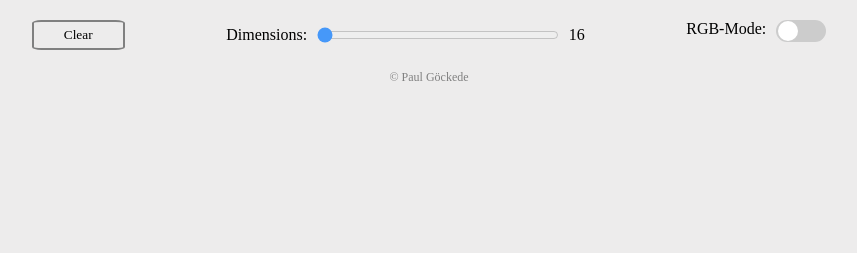
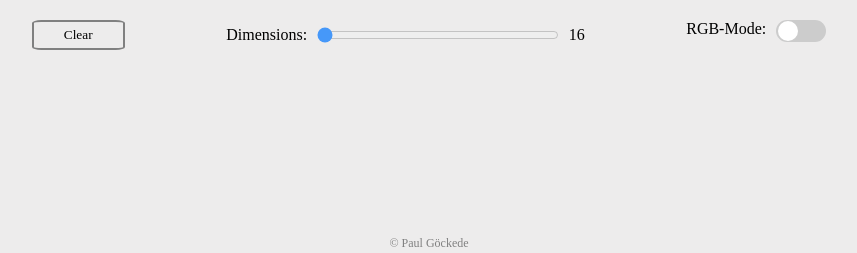
Before and after one commit to paulgoeckede/etch-a-sketch, a plain HTML site: page index.html in a window 1280 px wide. Shown: the part 544-797 px from the top of the page, without its empty margins (211-1068 px from the left). Drawn offline with Linux system fonts and the light colour scheme; a web font is replaced by a local one.

Commit message:
fixed footer position

```diff
--- a/style.css
+++ b/style.css
@@ -137,4 +137,10 @@ input:checked + .sliderToggle:before {
 .copyright {
   font-size: 12px;
   color: grey;
+  position: absolute;
+  bottom: 0;
+  width: 100%;
+  height: 20px;
+  display: flex;
+  justify-content: center;
 }
```
